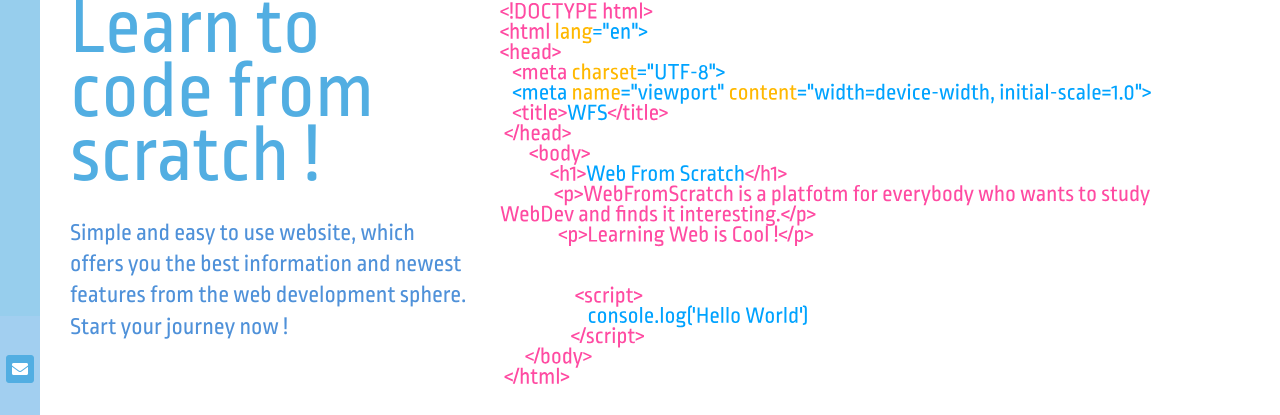
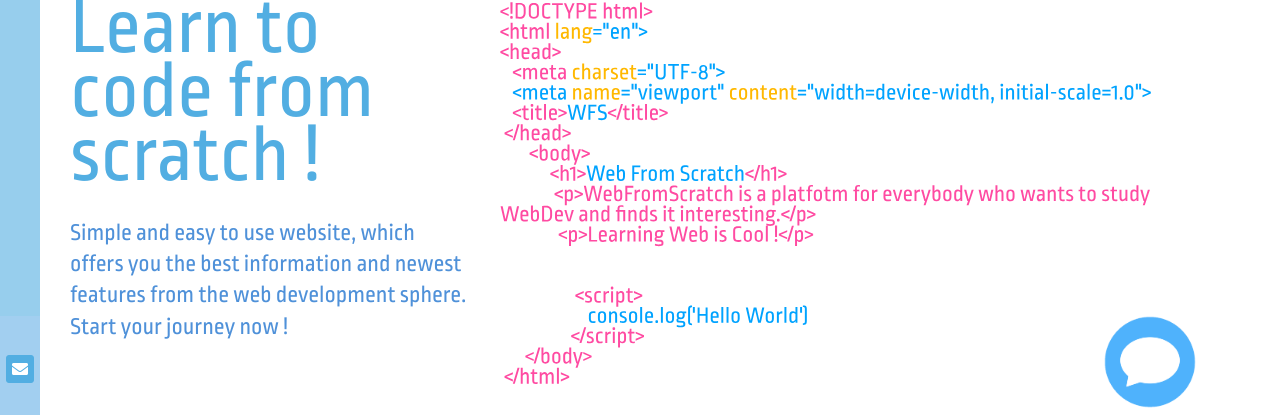
Before and after one commit to hidemydreams/WebFromScratch, a website: page index.html in a window 1280 px wide. Shown: the part 184-599 px from the top of the page. Drawn offline with nearby package versions, Linux system fonts and the light colour scheme.

Commit message:
added icon message

```diff
--- a/assets/sass/components/_icons.scss
+++ b/assets/sass/components/_icons.scss
@@ -39,3 +39,37 @@
   display: none;
 }
 // Search Btn
+
+
+
+// Message Btn
+
+
+.icon_message {
+   position: fixed;
+   bottom: 200px;
+   right: 80px
+  }
+
+.icon_message img {
+  //position: absolute;
+ width: 100px;
+ height: 100px;
+ position: sticky;
+ top: 2em;
+
+  color:gray;
+  background: white;
+  border-radius: 50%;
+  animation: radial-pulse 1s infinite;
+  }
+
+  @keyframes radial-pulse {
+    0% {
+      box-shadow: 0 0 0 0px rgba(0, 0, 0, 0.5);
+    }
+
+    100% {
+      box-shadow: 0 0 0 40px rgba(0, 0, 0, 0);
+    }
+  }
--- a/index.html
+++ b/index.html
@@ -366,6 +366,11 @@
               <div class='form-section__img'>
                   <img src="assets/img/envelope2.svg" alt="Envelope">
               </div>
+
+                <div class='icon_message'>
+                        <img src="assets/img/messages.png" alt="icon_message_btn">
+                </div>
+
           </div>
         </div>
       </section>
```
Also changed, not shown: assets/style/style.css, 1 other file.
